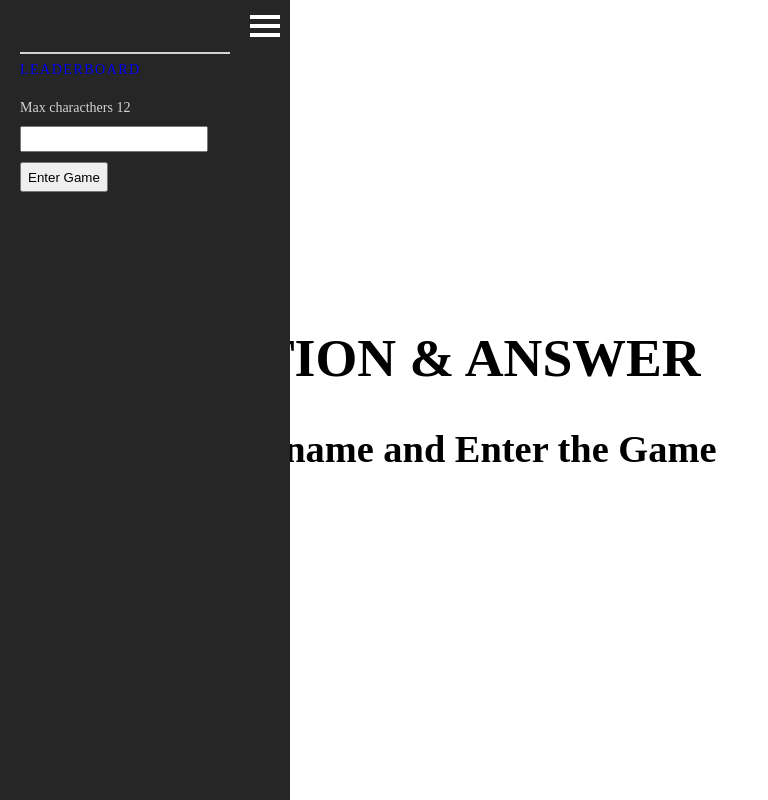
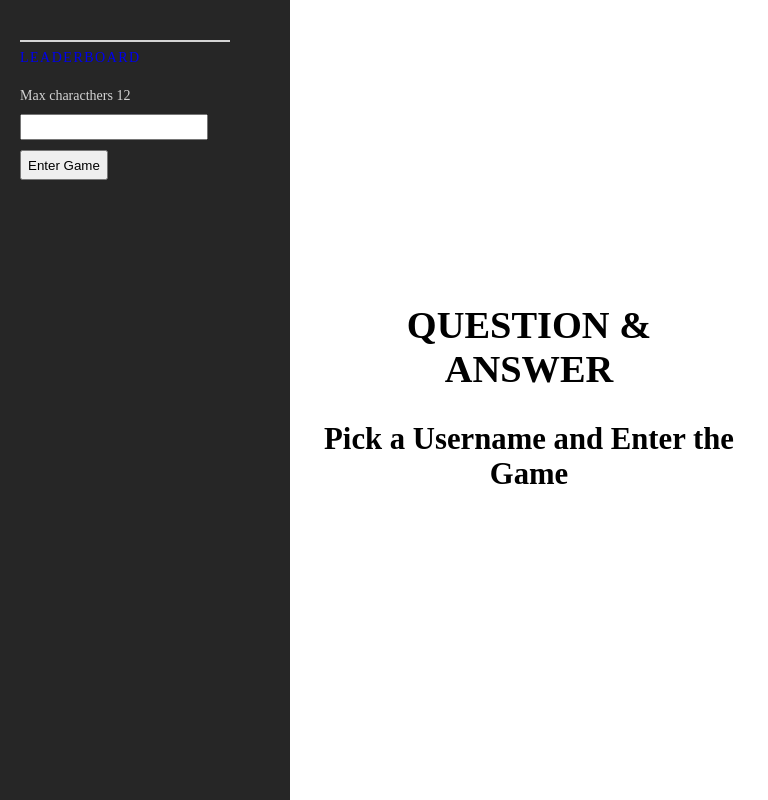
Before and after one commit to JohnL3/milestone-project-three, a Flask app: page / in a window 768 px wide. Run offline with Flask 2, Linux system fonts and the light colour scheme.

Commit message:
added media queries to styles.css to make index page responsive

```diff
--- a/static/css/styles.css
+++ b/static/css/styles.css
@@ -20,7 +20,7 @@ aside {
   height: 100%;
   position: fixed;
   top: 0;
-  left: 0;/*-245px;*/
+  left: -245px;
   background: #262626;
   box-sizing: border-box;
   padding: 40px 10px;
@@ -88,6 +88,14 @@ aside button {
 .title h3 {
   font-size: 5vw;
 }
+
+main {
+  display: flex;
+  justify-content: center;
+  align-items: center;
+  height: 100vh;
+  margin-left: 45px;
+}
 /**************************************************************************/
 
 /************* common to all pages ****************************************/
@@ -99,10 +107,70 @@ nav {
   text-align: inherit;
 }
 
+
+@media only screen
+	and (max-width: 812px)
+	and (max-height: 415px)
+	and (orientation: landscape) {
+	#burger {
+	   display: block;
+	}
+    .sm-screen-con {
+		height: 100vw;
+		transform: rotate(90deg);
+	}
+
     main {
-    display: flex;
-    justify-content: center;
-    align-items: center;
-    height: 100vh;
-    margin-left: 45px;
+		height: 100vw;
+		width: 100vh;
 	}
+	main {
+		justify-content: initial;
+	}
+	.title {
+		width: 80%;
+	}
+	.title h1 {
+		font-size: 5vw;
+	}
+	.title h3 {
+		font-size: 4vw;
+	}
+}
+
+@media only screen and (min-width: 768px) and (min-height: 410px) {
+    #md-screen-con {
+      display: grid;
+      grid-template-columns: 290px 1fr;
+    }
+
+    aside {
+      display: block;
+      left: 0;
+      grid-column: 1;
+      padding-top: 40px;
+    }
+
+    #burger {
+      display: none;
+    }
+
+    main {
+      margin-left: 0;
+      grid-column: 2;
+      box-sizing: border-box;
+      padding: 0 20px;
+      margin-left: 0;
+    }
+
+    title {
+      padding: 0;
+    }
+    .title h1  {
+      font-size: 5vw;
+    }
+
+    .title h3 {
+      font-size: 4vw;
+    }
+}
```
Lines whose indentation alone changed are shown as unchanged.
